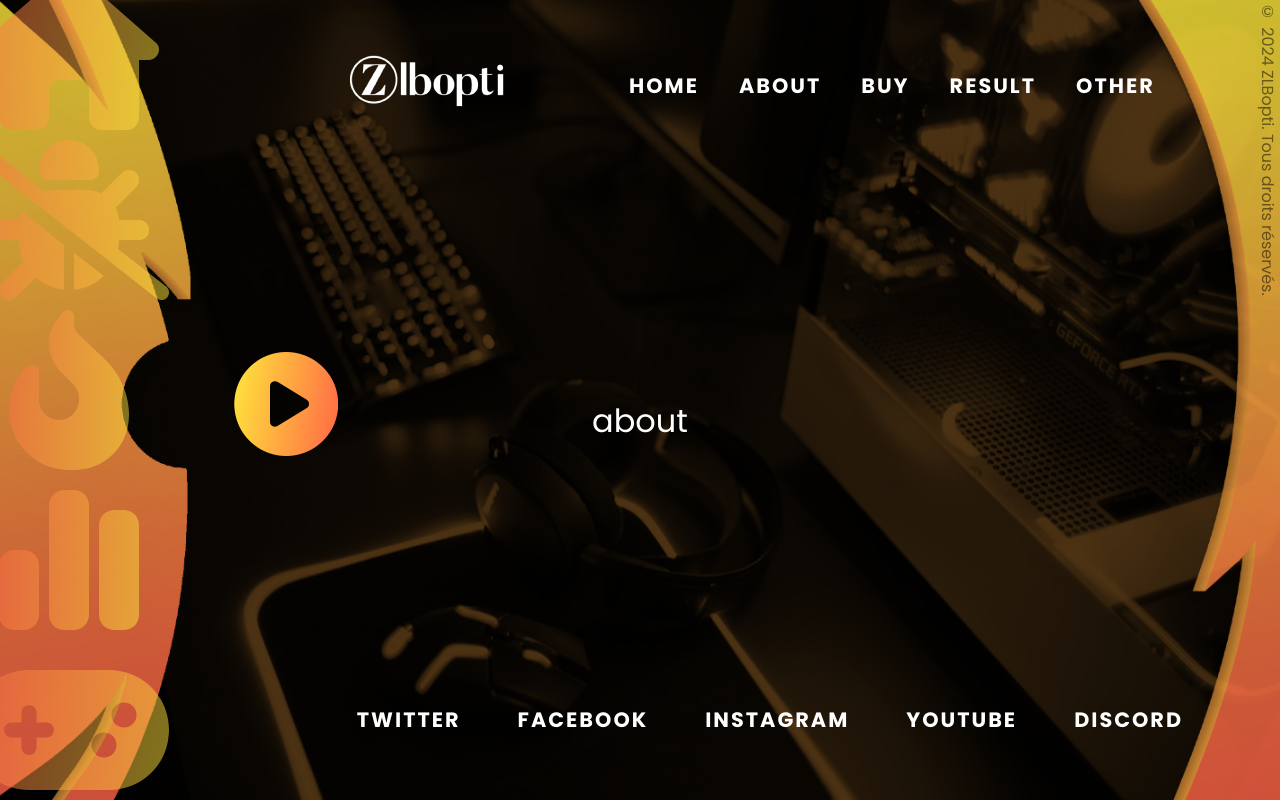
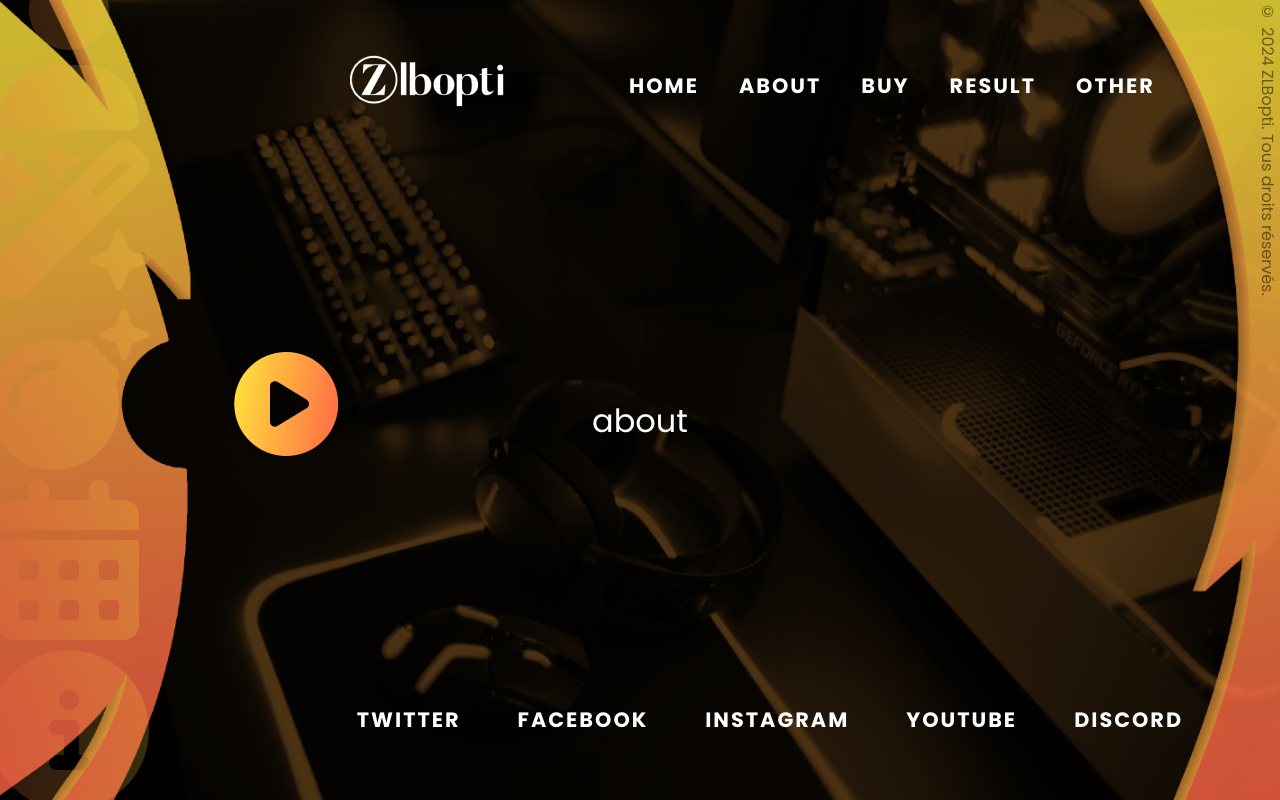
Before and after one commit to pcmlbm01/zlb-opti, a React (Create React App) app: page /about in a window 1280 px wide. Built offline with nearby package versions, Linux system fonts and the light colour scheme; a web font is replaced by a local one.

Commit message:
v0.6 - initialisation

```diff
--- a/src/pages/about/About.js
+++ b/src/pages/about/About.js
@@ -12,11 +12,11 @@ const About = () => {
       <h1>about</h1>
       <div className='leftContent-about'>
         <div className='leftContentIcon-about'>
-          <i class="fa-solid fa-house"></i>
-          <i class="fa-solid fa-bug-slash"></i>
-          <i class="fa-solid fa-fire-flame-curved"></i>
-          <i class="fa-solid fa-chart-simple"></i>
-          <i class="fa-solid fa-gamepad"></i>
+          <i class="fa-solid fa-user"></i>
+          <i class="fa-solid fa-wand-magic-sparkles"></i>
+          <i class="fa-solid fa-bomb"></i>
+          <i class="fa-solid fa-calendar-days"></i>
+          <i class="fa-solid fa-circle-info"></i>
         </div>
         <div className='button-play-about'>
           <i class="fa-solid fa-circle-play"></i>
--- a/src/pages/buy/Buy.js
+++ b/src/pages/buy/Buy.js
@@ -12,11 +12,11 @@ const Buy = () => {
       <h1>buy</h1>
       <div className='leftContent-buy'>
         <div className='leftContentIcon-buy'>
-          <i class="fa-solid fa-house"></i>
-          <i class="fa-solid fa-bug-slash"></i>
-          <i class="fa-solid fa-fire-flame-curved"></i>
-          <i class="fa-solid fa-chart-simple"></i>
-          <i class="fa-solid fa-gamepad"></i>
+        <i class="fa-solid fa-money-bill-wave"></i>
+          <i class="fa-solid fa-clipboard"></i>
+          <i class="fa-solid fa-filter"></i>
+          <i class="fa-solid fa-cash-register"></i>
+          <i class="fa-solid fa-desktop"></i>
         </div>
         <div className='button-play-buy'>
           <i class="fa-solid fa-circle-play"></i>
--- a/src/pages/other/Other.js
+++ b/src/pages/other/Other.js
@@ -12,10 +12,10 @@ const Other = () => {
       <h1>other</h1>
       <div className='leftContent-other'>
         <div className='leftContentIcon-other'>
-          <i class="fa-solid fa-house"></i>
+        <i class="fa-solid fa-bolt"></i>
           <i class="fa-solid fa-bug-slash"></i>
-          <i class="fa-solid fa-fire-flame-curved"></i>
-          <i class="fa-solid fa-chart-simple"></i>
+          <i class="fa-solid fa-heart"></i>
+          <i class="fa-solid fa-hand"></i>
           <i class="fa-solid fa-gamepad"></i>
         </div>
         <div className='button-play-other'>
--- a/src/pages/result/Result.js
+++ b/src/pages/result/Result.js
@@ -12,11 +12,11 @@ const Result = () => {
       <h1>result</h1>
       <div className='leftContent-result'>
         <div className='leftContentIcon-result'>
-          <i class="fa-solid fa-house"></i>
+        <i class="fa-solid fa-broom"></i>
           <i class="fa-solid fa-bug-slash"></i>
-          <i class="fa-solid fa-fire-flame-curved"></i>
-          <i class="fa-solid fa-chart-simple"></i>
-          <i class="fa-solid fa-gamepad"></i>
+          <i class="fa-solid fa-bullseye"></i>
+          <i class="fa-solid fa-folder"></i>
+          <i class="fa-regular fa-face-smile"></i>
         </div>
         <div className='button-play-result'>
           <i class="fa-solid fa-circle-play"></i>
--- a/src/pages/zlbindex/ZlbIndex.scss
+++ b/src/pages/zlbindex/ZlbIndex.scss
@@ -50,7 +50,7 @@ h1 {
     font-size: 20vh;
     margin: 5px;
     display: inline-block;
-    opacity: 0.5;
+    opacity: 0.2;
   }
 }
 
```
